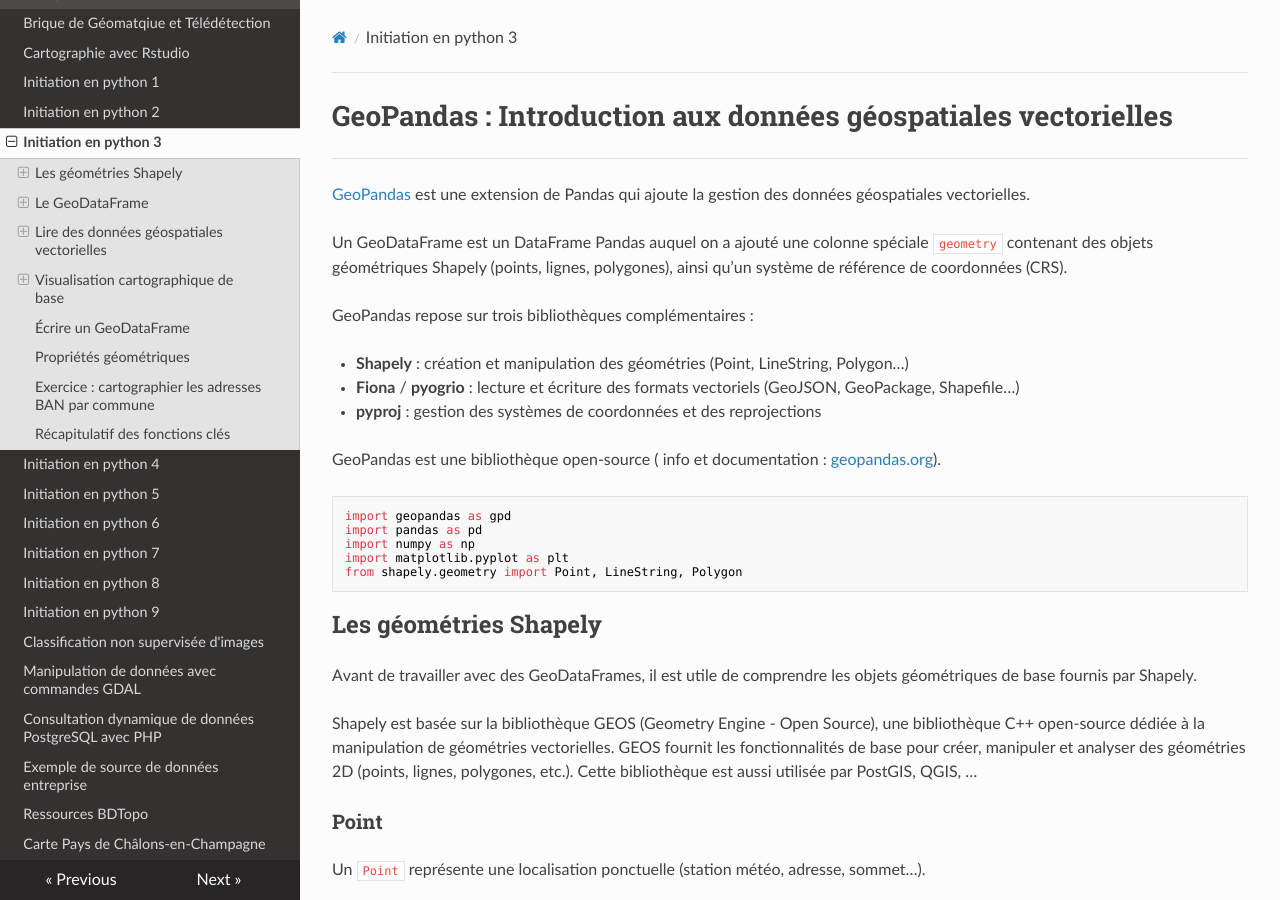
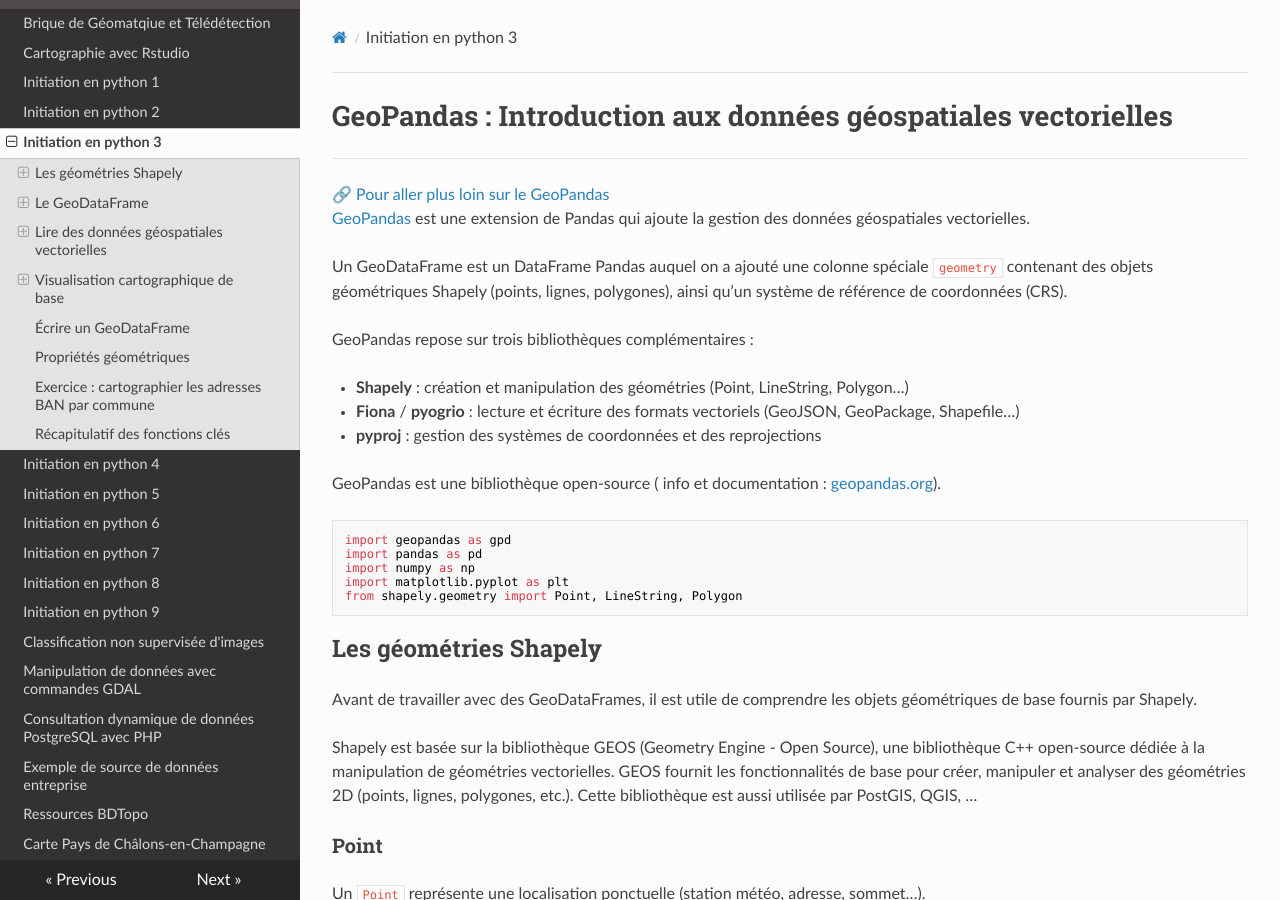
Before and after one commit to abdou123-guene/Site_de_documentation_geomatique, an MkDocs documentation site: the page built from docs/python3.md, in a window 1280 px wide and 900 px high. Built offline with MkDocs 1.6.1, drawn with Linux system fonts in a browser that asks for light colours; nearby versions of some CDN libraries.

Commit message:
Add link for additional GeoPandas resources
Added a link for further resources on GeoPandas.

```diff
--- a/docs/python3.md
+++ b/docs/python3.md
@@ -1,6 +1,7 @@
 # GeoPandas : Introduction aux données géospatiales vectorielles
 ---
 
+[🔗 Pour aller plus loin sur le GeoPandas ](https://gitlab.huma-num.fr/bmericskay/GeoPandas)
 [GeoPandas](https://geopandas.org) est une extension de Pandas qui
 ajoute la gestion des données géospatiales vectorielles.
 
```
